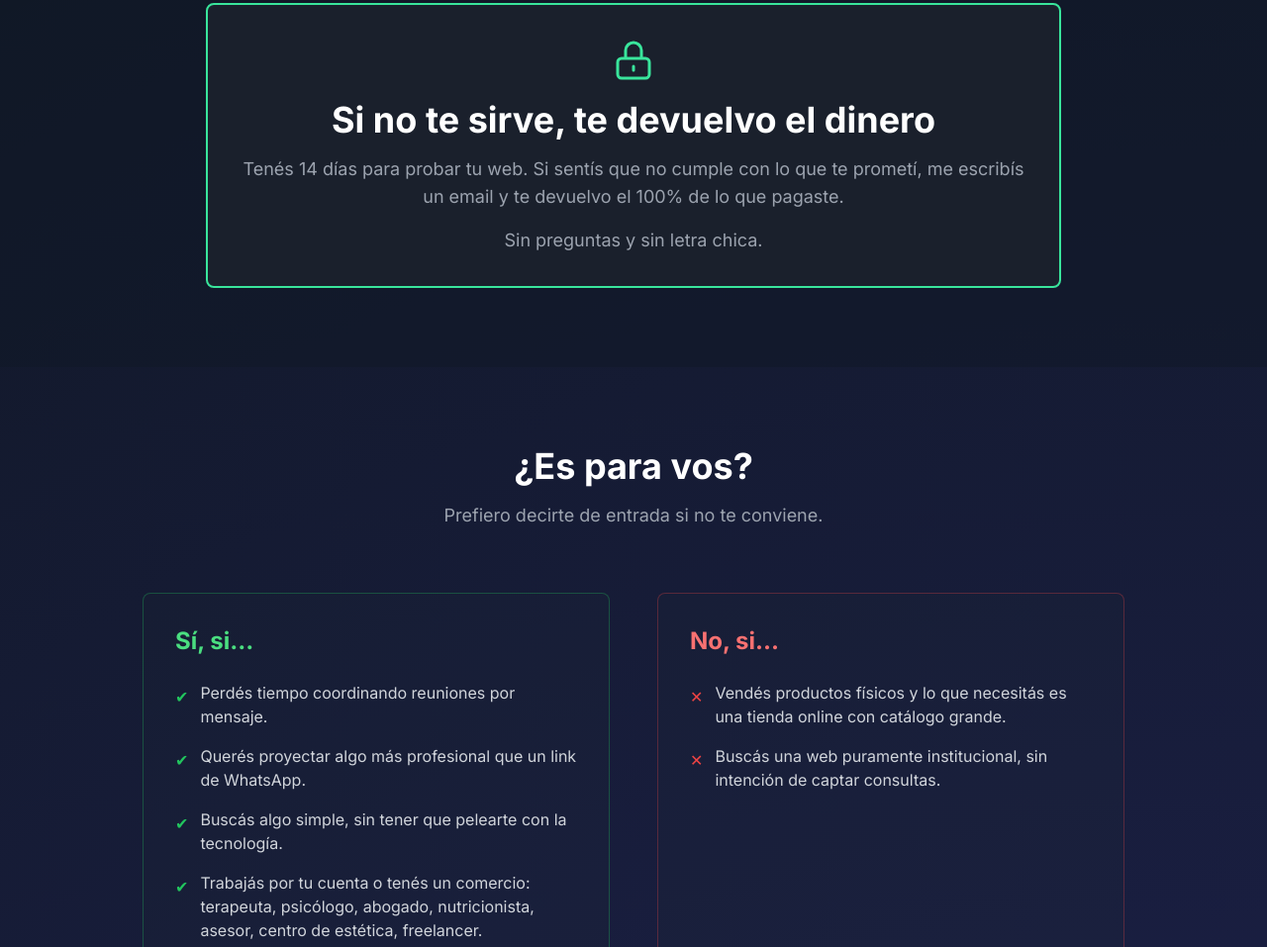
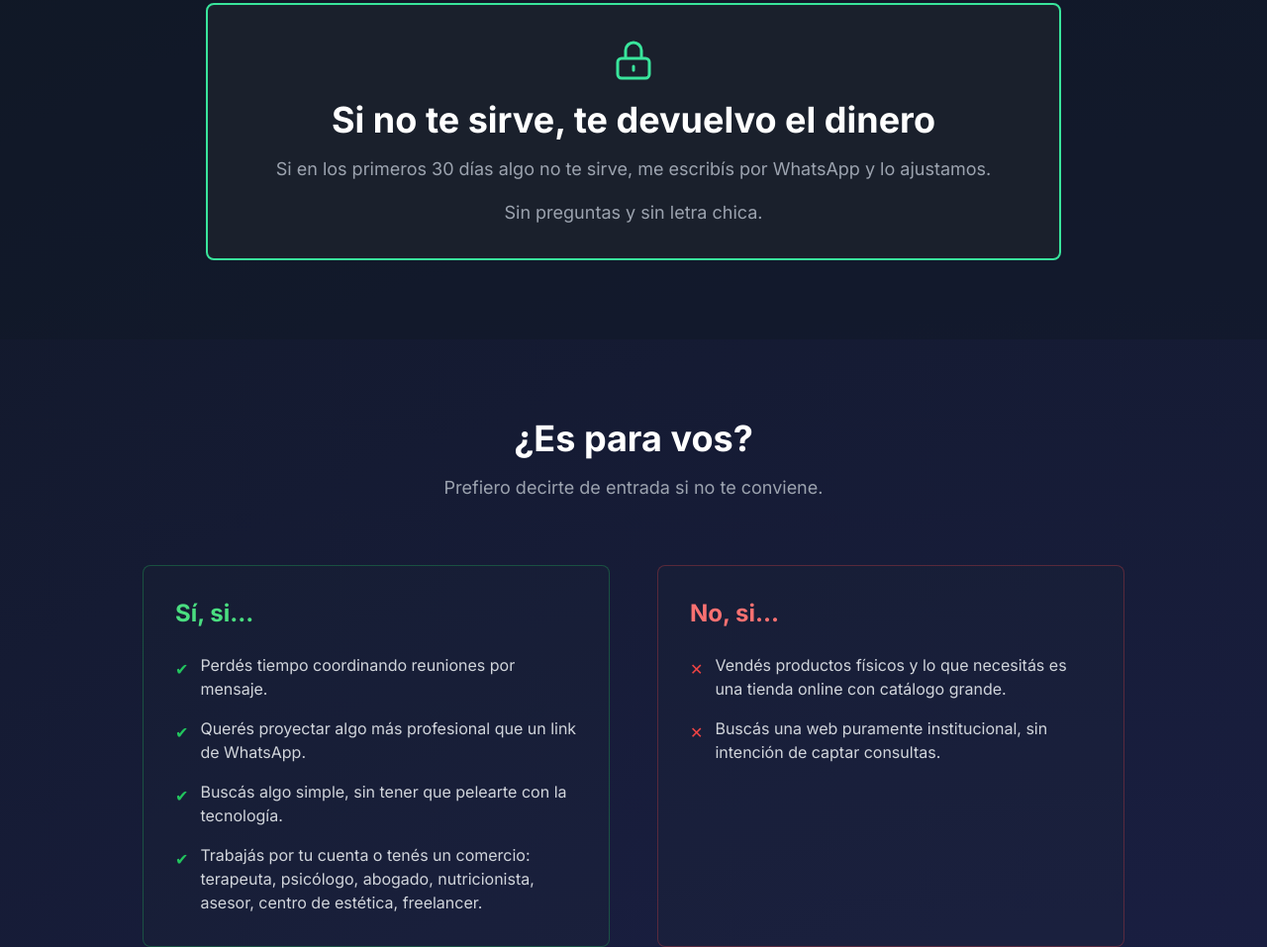
Before and after one commit to jperezpro/jperez, a website: page index.html in a window 1280 px wide. Shown: the part 4530-5487 px from the top of the page at 99% size. Drawn offline with Linux system fonts and the light colour scheme.

Commit message:
Quitar restos de la landing anterior y ajustar textos
- Fuera las 5 fotos de testimonios y dos capturas viejas que ninguna
  página usa.
- README nuevo: qué es el sitio, cómo está hecho, resultados medidos y
  estructura.
- Garantía: el contacto pasa a WhatsApp, que es el canal publicado.
- package.json privado, sin licencia MIT y con la URL actual del repo.

Co-Authored-By: Claude Opus 5.5 <noreply@anthropic.com>

```diff
--- a/index.html
+++ b/index.html
@@ -497,7 +497,7 @@
                     </div>
                     <h2 class="text-3xl sm:text-4xl font-bold text-white mb-4">Si no te sirve, te devuelvo el dinero</h2>
                     <div class="text-lg text-gray-400 space-y-4">
-                        <p>Tenés 14 días para probar tu web. Si sentís que no cumple con lo que te prometí, me escribís un email y te devuelvo el 100% de lo que pagaste.</p>
+                        <p>Si en los primeros 30 días algo no te sirve, me escribís por WhatsApp y lo ajustamos.</p>
                         <p>Sin preguntas y sin letra chica.</p>
                     </div>
                 </div>
--- a/package.json
+++ b/package.json
@@ -1,15 +1,16 @@
 {
   "name": "jperez",
   "version": "1.0.0",
+  "private": true,
   "description": "Sitio web personal de Javier Perez - Consultor TI en Montevideo",
   "author": "Javier Perez",
-  "license": "MIT",
+  "license": "UNLICENSED",
   "scripts": {
     "build:css": "npx --yes tailwindcss@3.4.19 -c tailwind.config.js -o assets/css/tailwind.css --minify && node scripts/inline-css.js"
   },
   "repository": {
     "type": "git",
-    "url": "https://github.com/jperezpro/web-personal-jperezpro.git"
+    "url": "https://github.com/jperezpro/jperez.git"
   },
   "keywords": ["consultor-ti", "desarrollo-web", "montevideo", "transformacion-digital"]
 }
```
Also changed, not shown: README.md, assets/images/proyectos/conecta-pro.png (deleted), assets/images/proyectos/grafica-papeleria.png (deleted), assets/images/testimonios/carolina.png (deleted), assets/images/testimonios/diego.png (deleted), assets/images/testimonios/martin.png (deleted), assets/images/testimonios/sofia.png (deleted), assets/images/testimonios/valentina.png (deleted).
